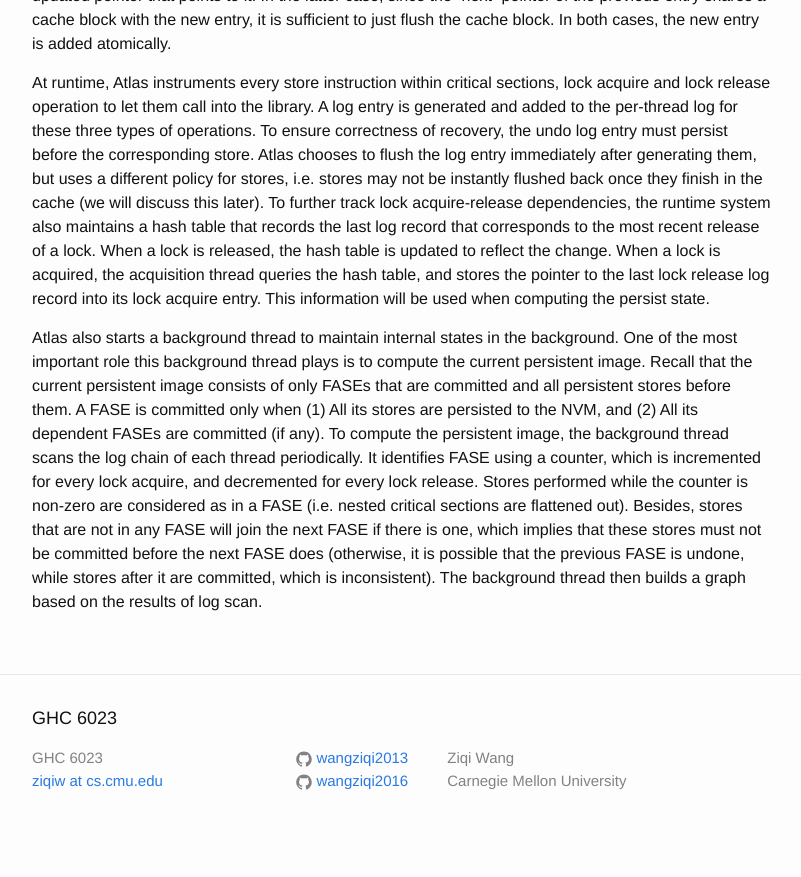
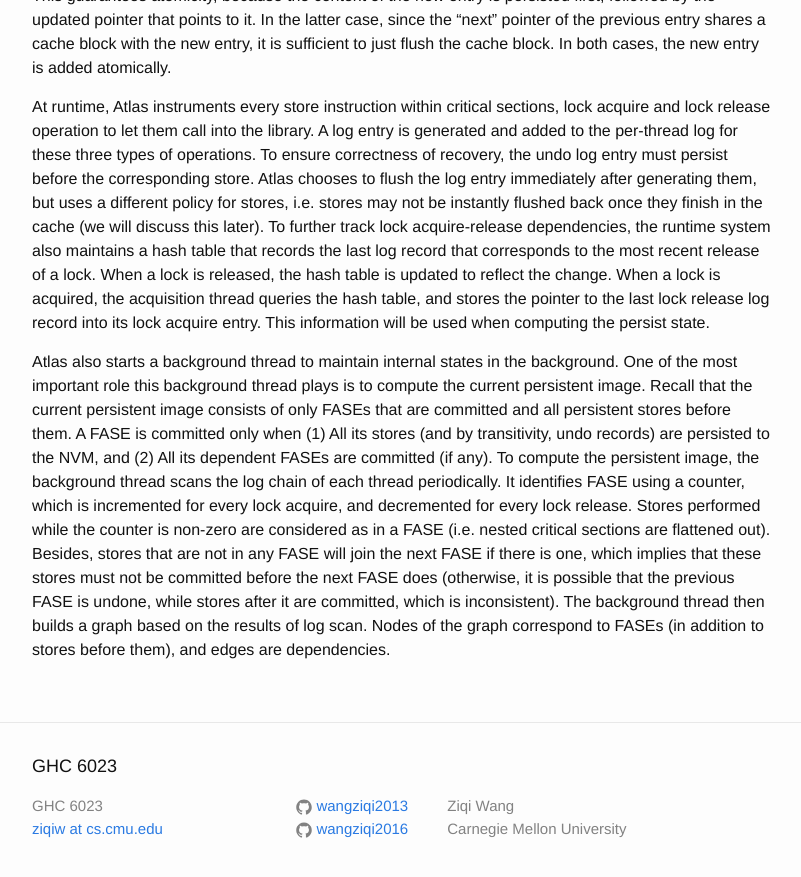
Before and after one commit to wangziqi2013/wangziqi2013.github.io, a Jekyll site: the page built from _posts/2019-08-04-atlas.markdown, in a window 1280 px wide and 900 px high, scrolled down 1969 px. Shown: the top 877 px of the window, without its empty margins (238-1039 px from the left). Built offline with Jekyll 4.4.1, drawn with Linux system fonts in a browser that asks for light colours; before the commit the page ends 2821 px from its top, so only the background shows below that; some of the changed text lies outside the part shown.

Commit message:
Small change

```diff
--- a/_posts/2019-08-04-atlas.markdown
+++ b/_posts/2019-08-04-atlas.markdown
@@ -44,7 +44,8 @@ a lock that was previously released by T1), then T2's critical section must logi
 critical section in T1. Note that due to nested critical sections, the release operation may be at the middle of a
 FASE. In this case, T2's FASE must be logically serialized after T1's FASE. Persistent stores outside of critical sections
 are similarly tracked as if they were made in the next critical section, i.e. they will be part of the post-crash state
-if so does the next critical section.
+if so does the next critical section. Note that within a thread, FASEs must always commit in the program order, even if
+the FASEs do not conflict by the same lock.
 
 Atlas is implemented using undo logging and background log pruning. The entire NVM address space is treated as a memory
 block from where smaller blocks can be allocated using special allocator interface. To aid crash recovery, each allocation
@@ -87,10 +88,11 @@ state.
 Atlas also starts a background thread to maintain internal states in the background. One of the most important role
 this background thread plays is to compute the current persistent image. Recall that the current persistent image
 consists of only FASEs that are committed and all persistent stores before them. A FASE is committed only when (1) All
-its stores are persisted to the NVM, and (2) All its dependent FASEs are committed (if any). To compute the persistent
-image, the background thread scans the log chain of each thread periodically. It identifies FASE using a counter,
-which is incremented for every lock acquire, and decremented for every lock release. Stores performed while the
-counter is non-zero are considered as in a FASE (i.e. nested critical sections are flattened out). Besides, stores
-that are not in any FASE will join the next FASE if there is one, which implies that these stores must not be
+its stores (and by transitivity, undo records) are persisted to the NVM, and (2) All its dependent FASEs are committed
+(if any). To compute the persistent image, the background thread scans the log chain of each thread periodically. It
+identifies FASE using a counter, which is incremented for every lock acquire, and decremented for every lock release.
+Stores performed while the counter is non-zero are considered as in a FASE (i.e. nested critical sections are flattened out).
+Besides, stores that are not in any FASE will join the next FASE if there is one, which implies that these stores must not be
 committed before the next FASE does (otherwise, it is possible that the previous FASE is undone, while stores after
 it are committed, which is inconsistent). The background thread then builds a graph based on the results of log scan.
+Nodes of the graph correspond to FASEs (in addition to stores before them), and edges are dependencies.
```
